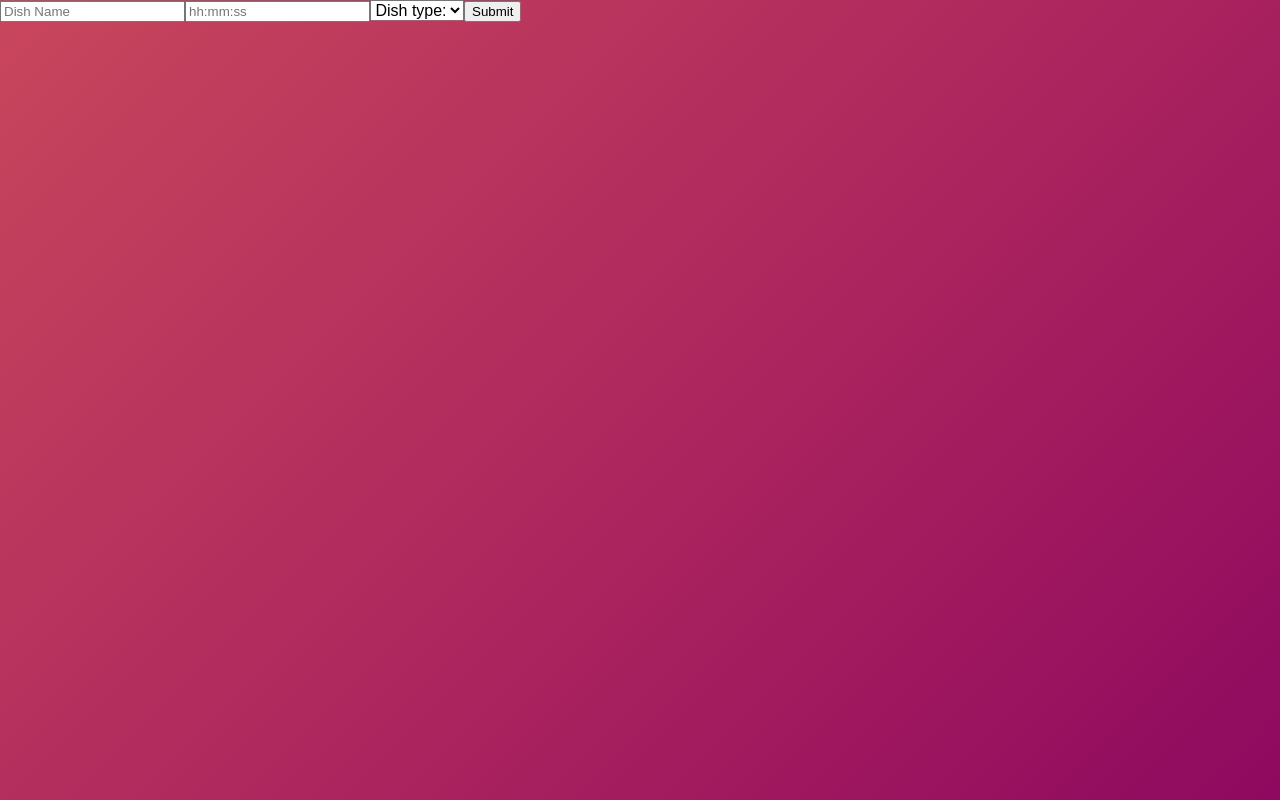
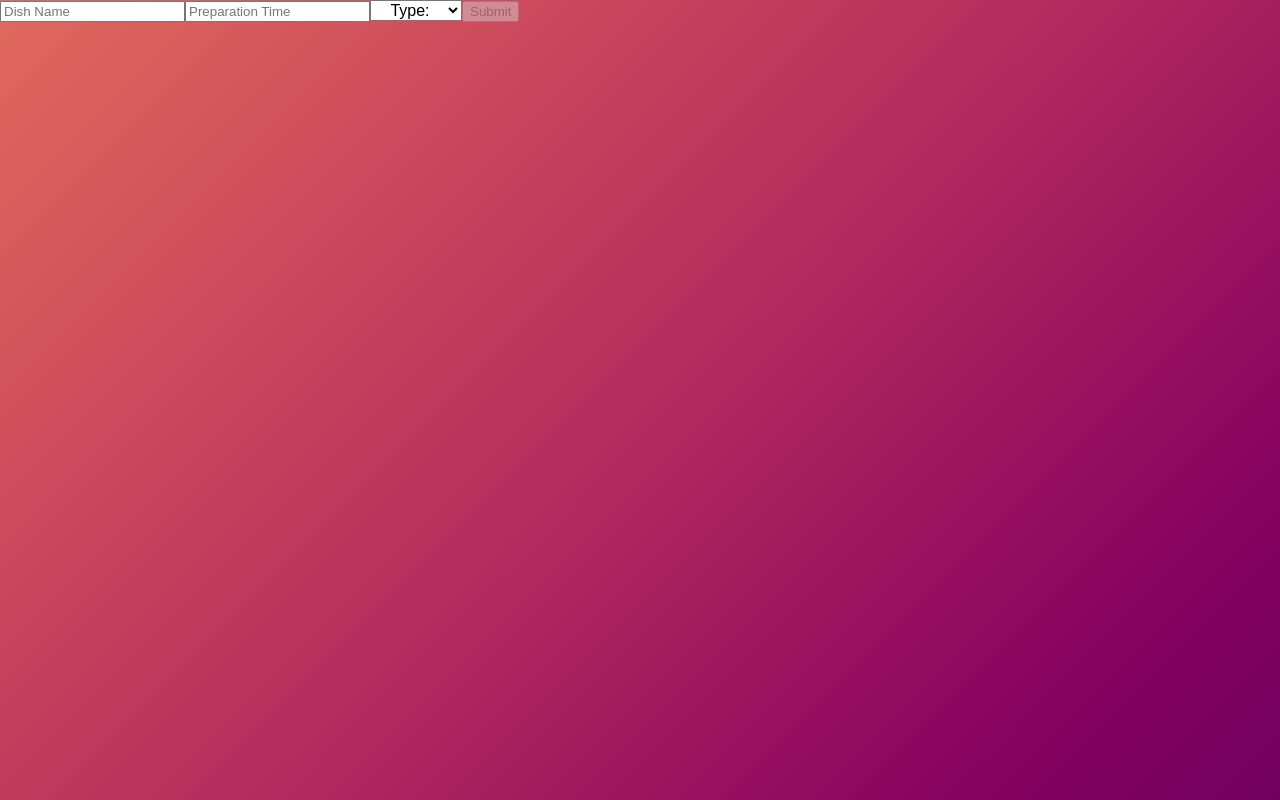
Before and after one commit to manymanecki/hexocean-dishes, a React (Create React App) app: page / in a window 1280 px wide. Built offline with nearby package versions, Linux system fonts and the light colour scheme.

Commit message:
Final conditional rendering, small change to background

```diff
--- a/src/App.css
+++ b/src/App.css
@@ -1,6 +1,6 @@
 body {
     background: linear-gradient(-45deg, #1f005c, #5b0060, #870160, #ac255e, #ca485c, #e16b5c, #f39060, #ffb56b);
-    background-size: 400% 400%;
+    background-size: 200% 200%;
     animation: gradient 30s ease infinite;
     height: 100vh;
 }
--- a/src/App.tsx
+++ b/src/App.tsx
@@ -1,5 +1,5 @@
 import React, { useState } from 'react';
-import {Controller, SubmitHandler, useForm} from "react-hook-form";
+import { SubmitHandler, useForm } from "react-hook-form";
 import DishConfig from './DishConfig.json';
 import './App.css';
 
@@ -23,7 +23,7 @@ export interface Option {
 
 function App() {
     const [ dishType, setDishType ] = useState("");
-    const { register, handleSubmit, control } = useForm<IFormInput>();
+    const { register, handleSubmit, formState } = useForm<IFormInput>();
 
     const onSubmit: SubmitHandler<IFormInput> = data => console.log(data);
     // let fetchAPI = fetch('https://umzzcc503l.execute-api.us-west-2.amazonaws.com/dishes/', {
@@ -42,8 +42,6 @@ function App() {
 
     const selectedConfig = dishConfig.find(config => config.type === dishType) || { options: [] };
 
-    const onClick = console.log(selectedConfig)
-
     return <div className="App">
         <div className="flex h-screen justify-center items-center">
             <div className="mockup-window bg-white bg-opacity-30 backdrop-blur-md drop-shadow-lg shadow-2xl">
@@ -51,36 +49,29 @@ function App() {
                     <div className="grid grid-cols-1 gap-4 px-4 py-4 bg-base-200">
                         <input {...register("name", { required: true })} placeholder="Dish Name"
                                className="text-center input input-bordered"></input>
-                        <input {...register("preparation_time", { required: true })} type="text" placeholder="hh:mm:ss"
+                        <input {...register("preparation_time", { required: true })} type="text" placeholder="Preparation Time"
                                className="text-center input input-bordered">
                         </input>
                         <select {...register("configuration.type", { required: true })} value={dishType} onChange={e => setDishType(e.target.value)}
                                 className="select select-bordered">
-                            <option value="" disabled hidden>Dish type:</option>
+                            <option value="" disabled hidden>Type:</option>
                             {dishConfig.map((dish, index) => (
                                 <option key={index} value={dish.type}>
                                     {dish.type}
                                 </option>
                             ))}
                         </select>
-                        {dishType && selectedConfig.options.map((option: Option, index: number) => (
+                        {selectedConfig.options.map((option: Option, index: number) => (
                             <div key={option.name}>
-                                {/*<Controller*/}
-                                {/*    name={`configuration.options.${index}.name`}*/}
-                                {/*    control={control}*/}
-                                {/*    rules={{ required: true }}*/}
-                                {/*    render={*/}
-                                {/*        ({ field }) => <input className="text-center input input-bordered" placeholder="Test" type={option.type} {...field} />*/}
-                                {/*    }*/}
-                                {/*/>*/}
-                                <input {...register("name", { required: true })} type={option.type} placeholder={option.name.replace(/_/g, ' ')}
-                                       className="text-center input input-bordered">
-                                </input>
+                                <input
+                                    {...register(`configuration.options.${index}.name`, { required: true })}
+                                    className="text-center input input-bordered"
+                                    placeholder={option.name.replace(/_/g, ' ')}
+                                    type={option.type}
+                                />
                             </div>
                         ))}
-                        <button className="btn" disabled={false} onClick={() => {
-                            console.log(selectedConfig.options);
-                        }}>
+                        <button className="btn" disabled={!formState.isValid}>
                             Submit
                         </button>
                     </div>
```
